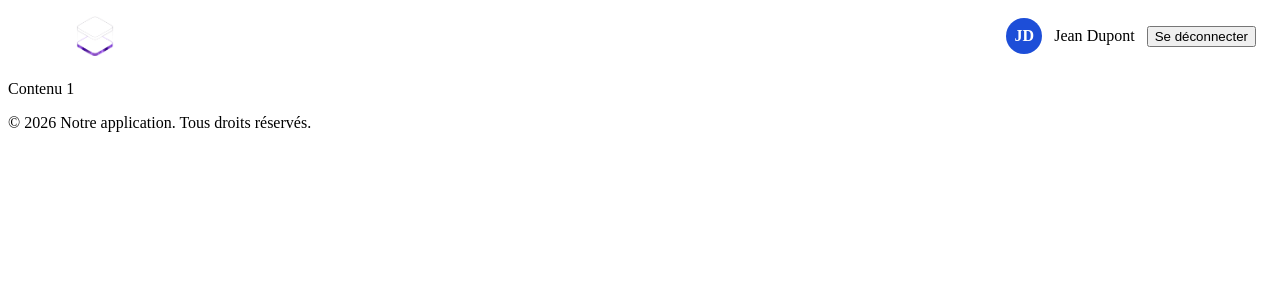
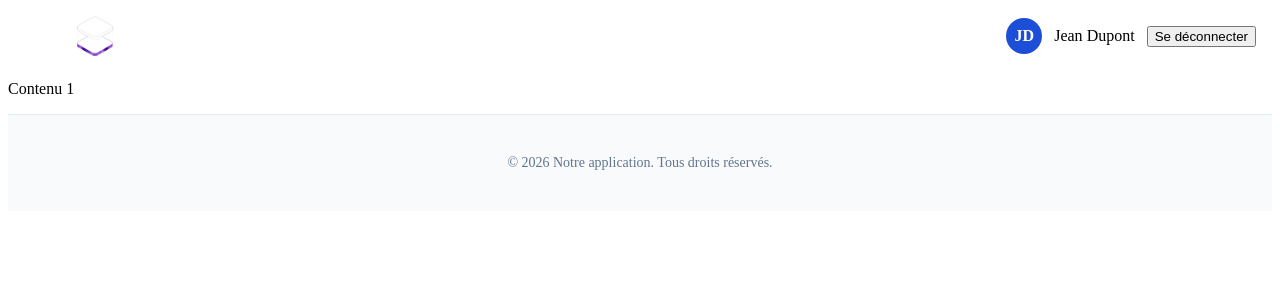
Before and after one commit to theantsadev/app-gouvernance-communale, a React (Vite) app in the folder frontend/: page / in a window 1280 px wide. Shown: the top 300 px of the page. Built offline with nearby package versions, Linux system fonts and the light colour scheme.

Commit message:
Update Footer.tsx

```diff
--- a/frontend/src/components/Footer.tsx
+++ b/frontend/src/components/Footer.tsx
@@ -1,6 +1,8 @@
+import "../assets/css/footer-style.css";
+
 const Footer = () => {
     return (
-        <footer>
+        <footer className="footer">
             <p>&copy; 2026 Notre application. Tous droits réservés.</p>
         </footer>
     );
```
